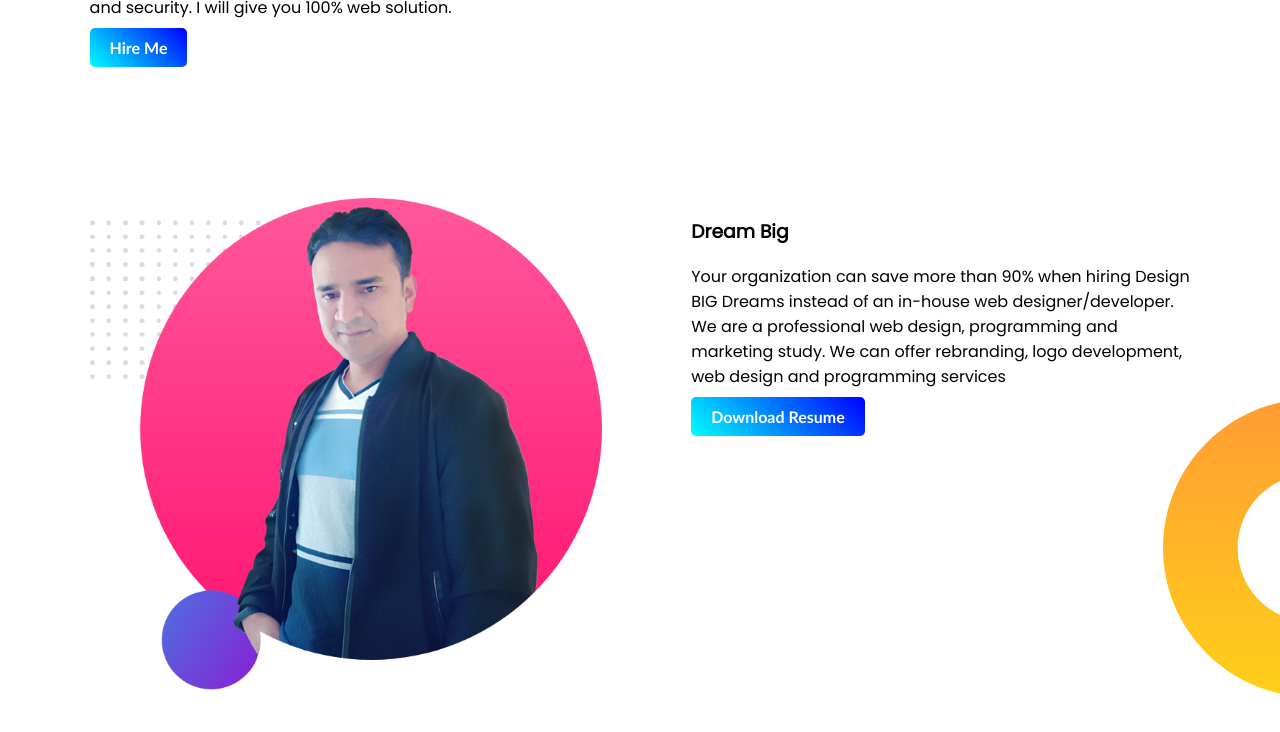
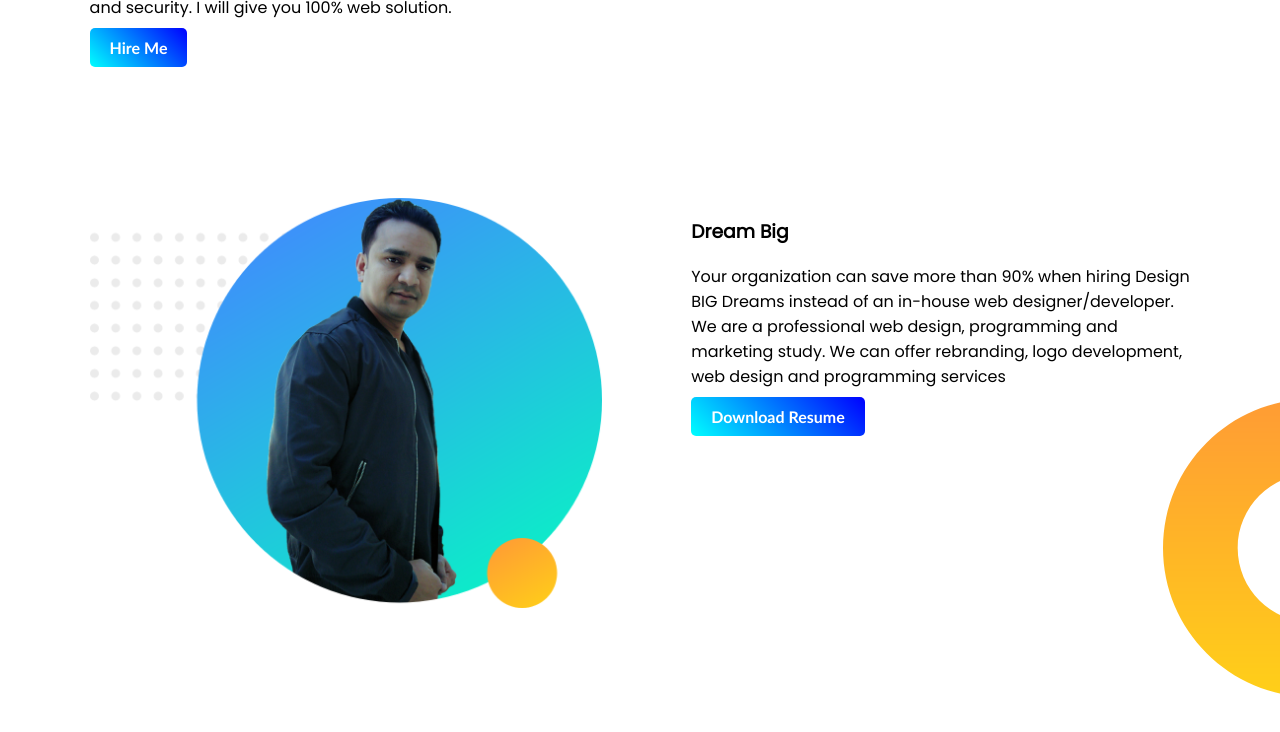
Before and after one commit to rakibdcn/Web-Portfolio, a plain HTML site: page index.html in a window 1280 px wide. Shown: the part 502-1234 px from the top of the page. Drawn offline with Linux system fonts and the light colour scheme.

Commit message:
profile2 picture not showing in github web page

```diff
--- a/index.html
+++ b/index.html
@@ -22,7 +22,7 @@
     </section>
     <section class="dream-area">
         <div class="half-width">
-        <img src="images/profile.png" alt="">
+            <img src="images/profile2.png" alt="">
         </div>
         <div class="half-width">
             <h3>Dream Big</h3>
```
